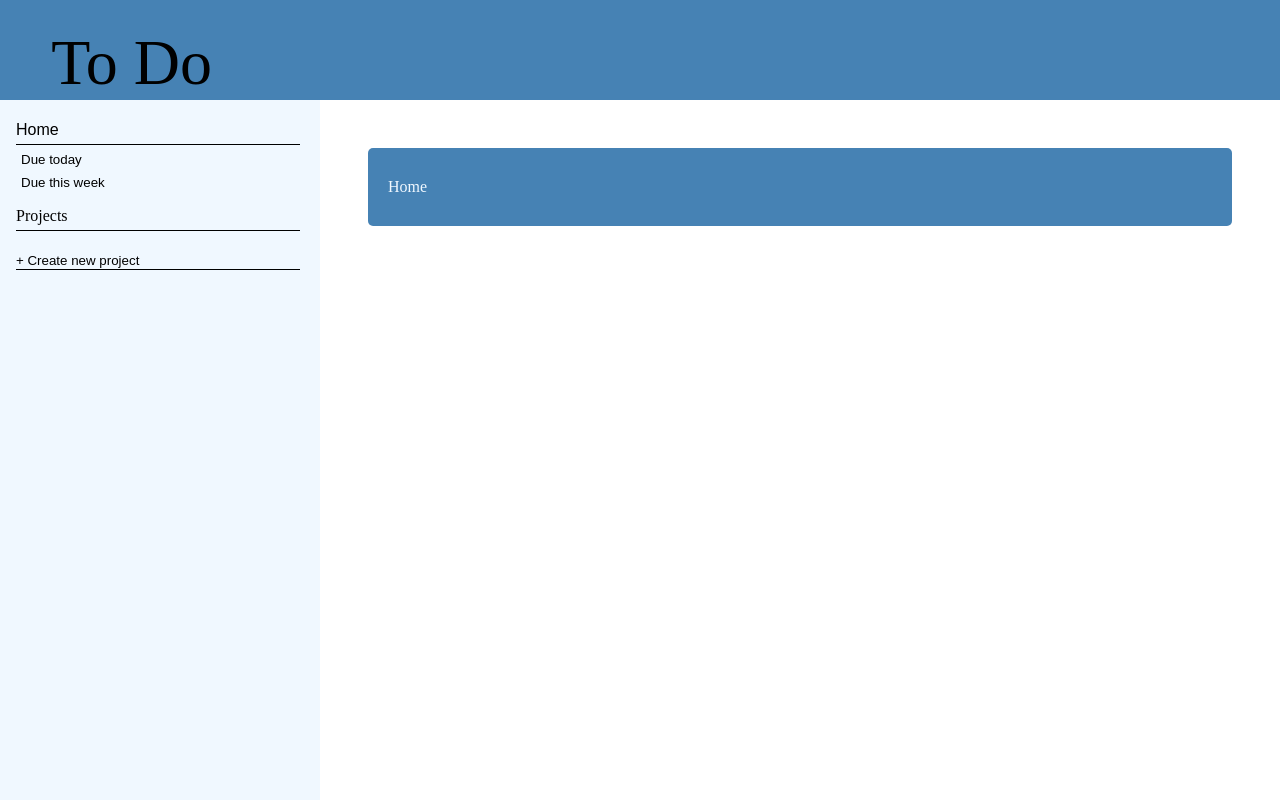
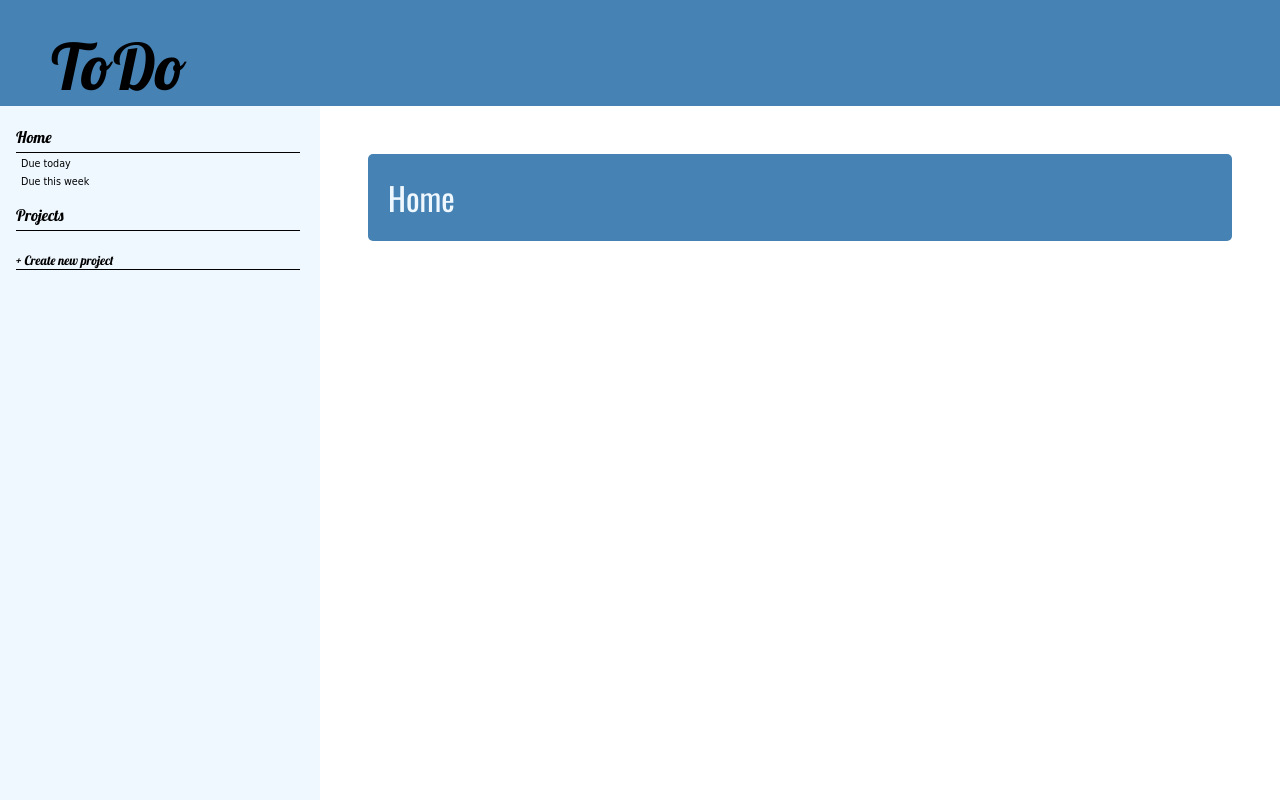
Before and after one commit to Billy-Dins/todo-list, a website built with webpack: page dist/index.html in a window 1280 px wide. Built offline with nearby package versions, Linux system fonts and the light colour scheme; a web font is replaced by a local one.

Commit message:
added fonts and SCSS variables

```diff
--- a/src/style.scss
+++ b/src/style.scss
@@ -1,5 +1,8 @@
 $header-bg-color: steelblue;
 $nav-bg-color: aliceblue;
+$title-font: 'Lobster', cursive;
+$secondary-font: 'Oswald', sans-serif;
+$accent-font: 'Aboreto', cursive;
 
 body {
   height: 100vh;
@@ -16,12 +19,15 @@ li {
   list-style: none;
 }
 button {
+  font-size: .6rem;
+  font-family: $accent-font;
   padding: 0;
   background: none;
   border: none;
   cursor: pointer;
 }
 header {
+  font-family: $title-font;
   background-color: $header-bg-color;
   grid-column: 1/3;
   grid-row: 1/2;
@@ -45,12 +51,11 @@ nav {
   border-bottom: 1px solid black
 }
 #home-btn {
+  font-family: $title-font;
   font-size: 1rem;
 }
-#today-btn, #week-btn {
-  padding-top: 7px;
-}
 #nav-projects-title {
+  font-family: $title-font;
   padding-bottom: 5px;
   margin: 0px 20px 0px 0px;
   font-size: 1rem;
@@ -66,6 +71,10 @@ nav {
   padding: 0px;
   margin: 0px 20px 0px 0px;
   border-bottom: 1px solid black;
+}
+#project-btn {
+  font-size: .8rem;
+  font-family: $title-font;
 }
 #new-project-content {
   padding: 5px 20px 15px 15px;
@@ -90,7 +99,7 @@ nav {
   border-radius: 2px;
 }
 .nav-project {
-  padding: 2px;
+  padding: 5px 2px 2px 2px;
 }
 .new-todo-item {
   margin: 1px;
@@ -120,12 +129,14 @@ main {
   background-color: aliceblue;
 }
 #project-header {
+  font-family: $secondary-font;
+  font-size: 2rem;
   background-color: $header-bg-color;
   color: aliceblue;
   display: grid;
   border-radius: 5px;
   grid-template-columns: 1fr 100px;
-  padding: 30px 20px 30px 20px;
+  padding: 20px 20px 20px 20px;
   margin-bottom: 20px;
 }
 #remove-project-btn {
@@ -164,6 +175,7 @@ main {
   cursor: pointer;
 }
 #task-title {
+  font-family: $secondary-font;
   font-weight: bold;
   grid-column: 1/3;
   grid-row: 1/2;
```
Also changed, not shown: dist/index.html, dist/main.js.
